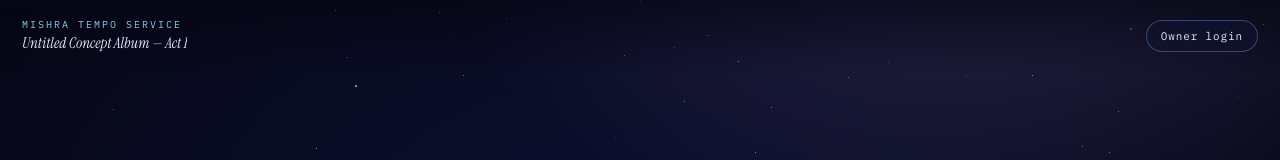
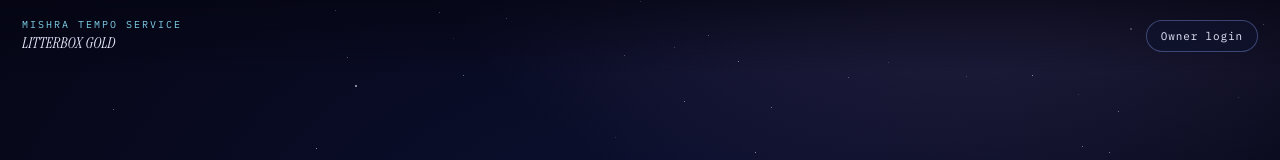
Before and after one commit to slowbulb/mishratemposervice, a React (Vite) app: page / in a window 1280 px wide. Shown: the top 160 px of the page. Built offline with nearby package versions, Linux system fonts and the light colour scheme.

Commit message:
Rename album to LITTERBOX GOLD

```diff
--- a/src/data/seed.ts
+++ b/src/data/seed.ts
@@ -7,7 +7,7 @@ export interface SeedTrack {
 }
 
 export const SEED_ALBUM = {
-  title: 'Untitled Concept Album — Act I',
+  title: 'LITTERBOX GOLD',
   artist: 'Mishra Tempo Service',
 }
 
```
